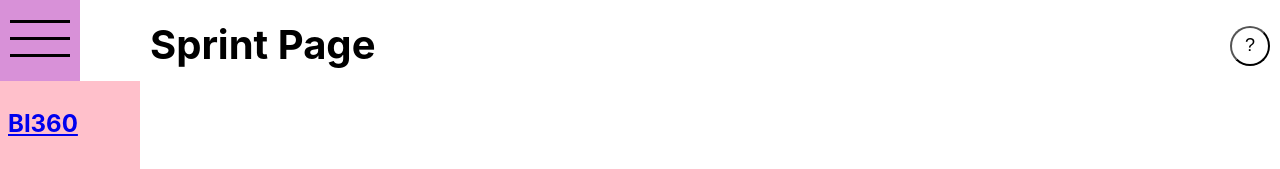
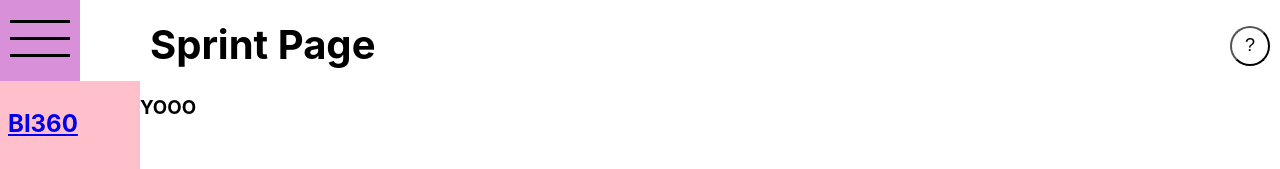
Before and after one commit to aanyavar7/sprint-page, a React (Create React App) app in the folder page/: page /BI360 in a window 1280 px wide. Both pictures are taken after a click on the button 40 px from the left and 38 px from the top of the page. Shown: the top 169 px of the page. Built offline with nearby package versions, Linux system fonts and the light colour scheme.

Commit message:
linking almost works

```diff
--- a/page/src/App.js
+++ b/page/src/App.js
@@ -1,9 +1,12 @@
 import Header from './components/Header.js'
+import {Link} from "react-router-dom";
 
 const App = () => {
 
   return (
+    <div>
     <Header />
+    </div>
   );
 }
 
--- a/page/src/BI360.js
+++ b/page/src/BI360.js
@@ -1,11 +1,13 @@
 import React, { Component } from 'react'
-import Box from '@material-ui/core/Box';
 import { BrowserRouter, Router, Route, Link, Switch, Redirect } from 'react-router-dom';
-import Header from './components/Header.js';
 
 const BI360 = () => {
 
-  <h1>HELLO</h1>
+  return (
+    <div>
+      <h3>YOOO</h3>
+    </div>
+  );
 }
 
 export default BI360;
--- a/page/src/components/MenuBox.js
+++ b/page/src/components/MenuBox.js
@@ -5,13 +5,12 @@ import BI360 from "../BI360.js";
 
 const MenuBox = () => {
     return (
+        <Router>
         <div style={{ float: 'left', marginTop: '-15px', width: '140px', height: '800px' }}>
              <Box color="black" bgcolor="pink" p={1}>
                 <h2>
-                <Router>
-        <Link to= "../BI360.js"> BI360 <br/> <br/></Link>
-        <Route path= "../BI360.js" component={BI360} />
-    </Router>
+
+        <Link to= "../BI360"> BI360 <br/> <br/></Link>
                 FUSION <br/> <br/>
                 Hero <br/> <br/>
                 Labyrinth <br/> <br/>
@@ -25,6 +24,12 @@ const MenuBox = () => {
                 </h2>
              </Box>
          </div>
+         <Switch>
+             <Route path = "/BI360" exact>
+                 <BI360 />
+             </Route>
+         </Switch>
+         </Router>
     );
 }
 export default MenuBox;
```
